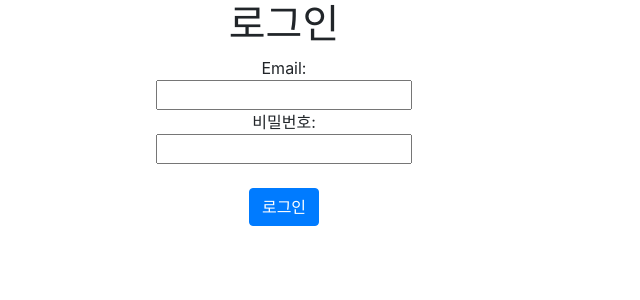
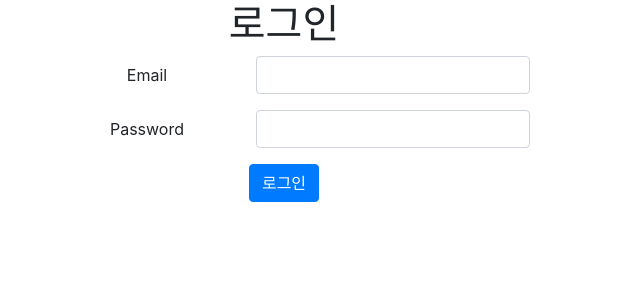
Before and after one commit to ocean21726/django-board, a Django app: page /login in a window 1280 px wide. Shown: the top 300 px of the page, without its empty margins (356-996 px from the left). Run offline with Django 4.2, Linux system fonts and the light colour scheme; some libraries are stand-ins or nearby versions.

Commit message:
목록, 로그인 화면 수정

```diff
--- a/board/members/views.py
+++ b/board/members/views.py
@@ -146,12 +146,12 @@ def login(request):
                     }
                 }
                 return redirect('/', res)
-            messages.warning(request, "로그인 실패")
+            messages.error(request, "로그인 실패")
             return render(request, 'members/login.html')
         except KeyError:
-            messages.warning(request, "로그인 데이터 오류")
+            messages.error(request, "로그인 데이터 오류")
             return render(request, 'members/login.html')
         except Member.DoesNotExist:
-            messages.warning(request, "로그인 정보 없음")
+            messages.error(request, "로그인 정보 없음")
             return render(request, 'members/login.html')
     return render(request, 'members/login.html')
--- a/board/templates/members/login.html
+++ b/board/templates/members/login.html
@@ -8,11 +8,18 @@
   <h1>로그인</h1>
   <form method="POST">
     {% csrf_token %}
-    Email: <br>
-    <input name="email" type="email"><br>
-    비밀번호: <br>
-    <input name="password" type="password"><br>
-    <br>
+    <div class="row justify-content-center mb-3">
+      <label for="inputEmail3" class="col-sm-2 col-form-label">Email</label>
+      <div class="col-xs-4">
+        <input type="email" class="form-control" name="email" >
+      </div>
+    </div>
+    <div class="row justify-content-center mb-3">
+      <label for="inputPassword3" class="col-sm-2 col-form-label">Password</label>
+      <div class="ol-xs-4">
+        <input type="password" class="form-control" name="password" >
+      </div>
+    </div>
     <input type="submit" class="btn btn-primary" value="로그인">
   </form>
 </div>
```
Also changed, not shown: board/templates/board/list.html (+8 -14 lines).
